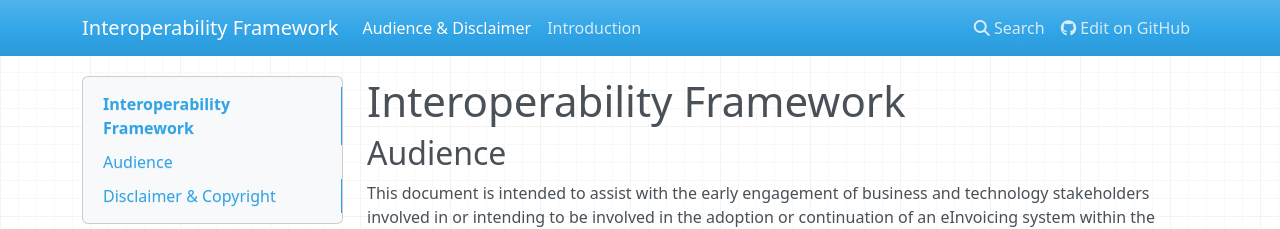
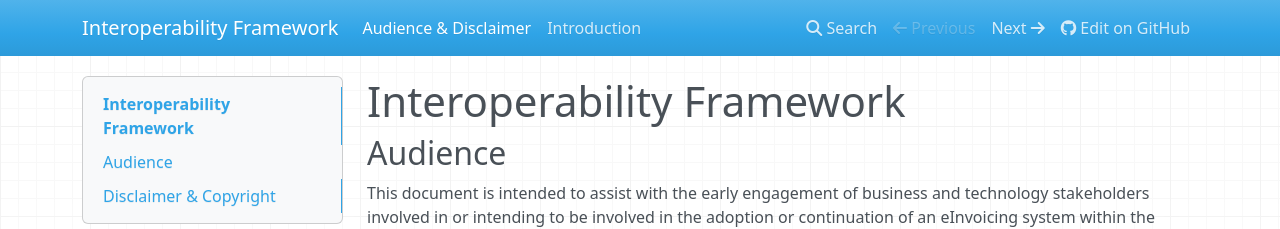
Before and after one commit to Kanwal-ATO/Interoperability-Framework, an MkDocs documentation site: the page built from docs/index.md, in a window 1280 px wide. Shown: the top 229 px of the page. Built offline with MkDocs 1.6.1, drawn with Linux system fonts in a browser that asks for light colours; nearby versions of some CDN libraries; old or Windows-style settings are respelled for this version of MkDocs.

```diff
--- a/mkdocs.yml
+++ b/mkdocs.yml
@@ -2,5 +2,5 @@ site_name: Interoperability Framework
 repo_url: https://github.com/Digital-Business-Council/Interoperability-Framework
 pages:
     - 'Audience & Disclaimer': 'index.md'
-    - 'Introduction': 'Introduction.md'
+    - 'Introduction': 'introduction.md'
 theme: mkdocs
```
